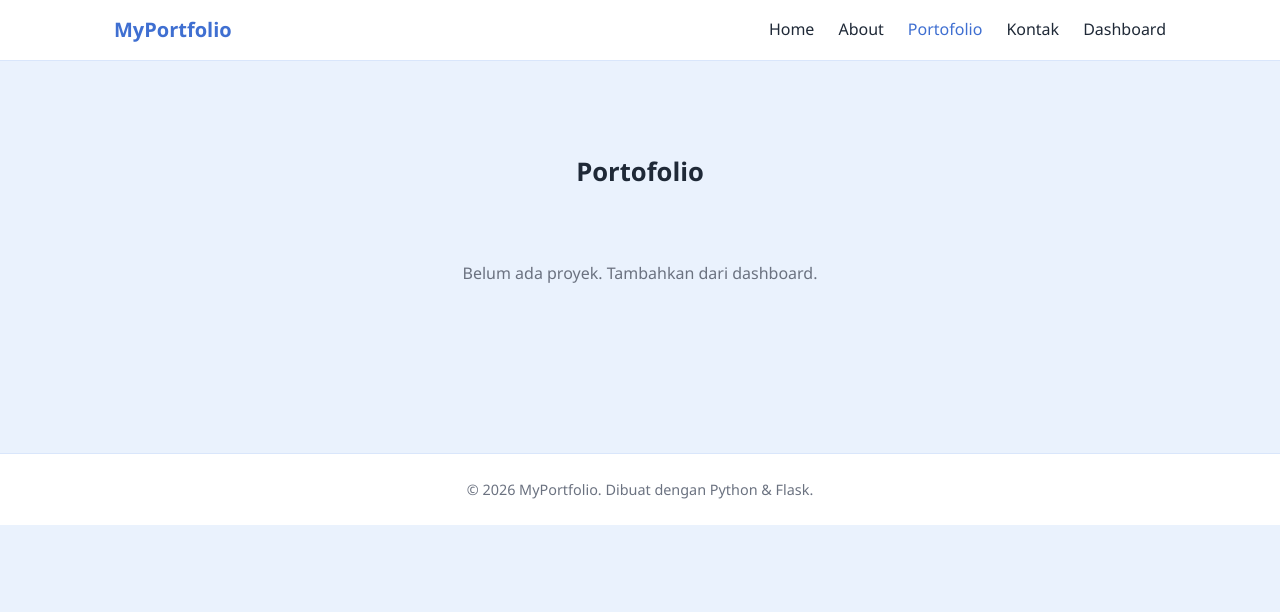
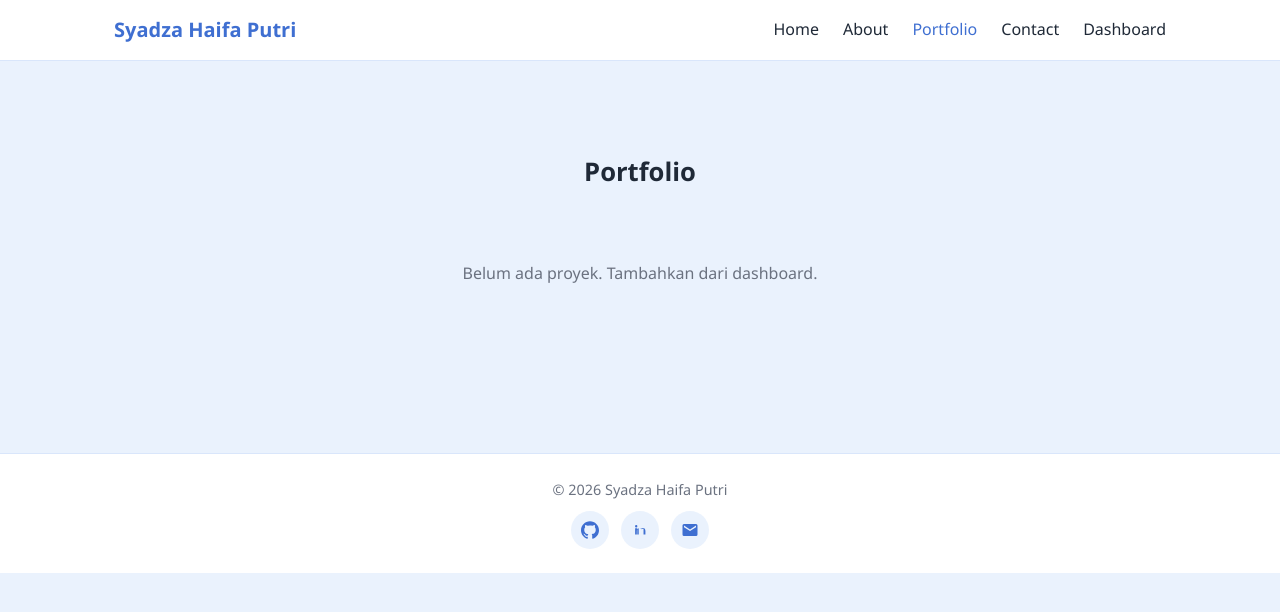
Before and after one commit to haifasyadzaa-hash/project-portofolio, a Flask app: page /portfolio in a window 1280 px wide. Shown: the top 612 px of the page. Run offline with Flask 3, Linux system fonts and the light colour scheme.

Commit message:
memperbaiki tampilan portfolio

```diff
--- a/static/css/style.css
+++ b/static/css/style.css
@@ -100,6 +100,47 @@ img {
   text-align: center;
   color: var(--text-muted);
   font-size: 0.9rem;
+}
+
+.footer .container {
+  display: flex;
+  flex-direction: column;
+  align-items: center;
+  gap: 10px;
+}
+
+.footer-copy {
+  margin: 0;
+}
+
+.footer-social {
+  display: flex;
+  gap: 12px;
+}
+
+.footer-social a {
+  display: inline-flex;
+  align-items: center;
+  justify-content: center;
+  width: 38px;
+  height: 38px;
+  border-radius: 50%;
+  background: var(--soft-blue);
+  color: var(--primary-dark);
+  transition: transform 0.15s ease, background 0.15s ease, color 0.15s ease;
+}
+
+.footer-social a:hover {
+  background: var(--primary-dark);
+  color: var(--white);
+  text-decoration: none;
+  transform: translateY(-2px);
+}
+
+.footer-social svg {
+  width: 18px;
+  height: 18px;
+  fill: currentColor;
 }
 
 /* ---------- Buttons ---------- */
--- a/templates/base.html
+++ b/templates/base.html
@@ -3,18 +3,18 @@
 <head>
   <meta charset="UTF-8">
   <meta name="viewport" content="width=device-width, initial-scale=1.0">
-  <title>{% block title %}Portofolio{% endblock %} | Web Portofolio</title>
+  <title>{% block title %}Portfolio{% endblock %} | Web Portfolio</title>
   <link rel="stylesheet" href="{{ url_for('static', filename='css/style.css') }}">
 </head>
 <body>
   <nav class="navbar">
     <div class="container">
-      <a class="brand" href="{{ url_for('index') }}">MyPortfolio</a>
+      <a class="brand" href="{{ url_for('index') }}">Syadza Haifa Putri</a>
       <ul class="nav-links">
         <li><a href="{{ url_for('index') }}" class="{{ 'active' if request.endpoint == 'index' }}">Home</a></li>
         <li><a href="{{ url_for('about') }}" class="{{ 'active' if request.endpoint == 'about' }}">About</a></li>
-        <li><a href="{{ url_for('portfolio') }}" class="{{ 'active' if request.endpoint in ['portfolio', 'project_detail'] }}">Portofolio</a></li>
-        <li><a href="{{ url_for('contact') }}" class="{{ 'active' if request.endpoint == 'contact' }}">Kontak</a></li>
+        <li><a href="{{ url_for('portfolio') }}" class="{{ 'active' if request.endpoint in ['portfolio', 'project_detail'] }}">Portfolio</a></li>
+        <li><a href="{{ url_for('contact') }}" class="{{ 'active' if request.endpoint == 'contact' }}">Contact</a></li>
         <li><a href="{{ url_for('login') }}">Dashboard</a></li>
       </ul>
     </div>
@@ -36,7 +36,18 @@
 
   <footer class="footer">
     <div class="container">
-      &copy; {{ 2026 }} MyPortfolio. Dibuat dengan Python &amp; Flask.
+      <p class="footer-copy">&copy; {{ 2026 }} Syadza Haifa Putri</p>
+      <div class="footer-social">
+        <a href="https://github.com/" target="_blank" rel="noopener noreferrer" aria-label="GitHub">
+          <svg viewBox="0 0 24 24" aria-hidden="true"><path d="M12 .297c-6.63 0-12 5.373-12 12 0 5.303 3.438 9.8 8.205 11.385.6.113.82-.258.82-.577 0-.285-.01-1.04-.015-2.04-3.338.724-4.042-1.61-4.042-1.61-.546-1.387-1.333-1.756-1.333-1.756-1.089-.745.083-.729.083-.729 1.205.085 1.838 1.236 1.838 1.236 1.07 1.835 2.809 1.305 3.495.998.108-.776.418-1.305.762-1.605-2.665-.305-5.467-1.335-5.467-5.94 0-1.312.468-2.386 1.235-3.23-.123-.303-.536-1.523.117-3.176 0 0 1.008-.322 3.3 1.23a11.5 11.5 0 0 1 3.003-.404c1.02.005 2.047.138 3.003.404 2.292-1.552 3.3-1.23 3.3-1.23.653 1.653.24 2.873.117 3.176.77.844 1.235 1.918 1.235 3.23 0 4.61-2.807 5.633-5.48 5.93.43.372.814 1.103.814 2.223 0 1.606-.015 2.898-.015 3.29 0 .322.216.694.825.576C20.565 22.092 24 17.596 24 12.297c0-6.627-5.373-12-12-12"/></svg>
+        </a>
+        <a href="https://www.linkedin.com/" target="_blank" rel="noopener noreferrer" aria-label="LinkedIn">
+          <svg viewBox="0 0 24 24" aria-hidden="true"><path d="M6.94 8.5A1.56 1.56 0 1 0 6.94 5.37a1.56 1.56 0 0 0 0 3.13ZM5.5 9.5h2.88V18H5.5Zm4.8 0h2.76v1.15h.04c.38-.72 1.31-1.48 2.7-1.48 2.89 0 3.42 1.9 3.42 4.37V18H16.7v-7.7h-2.76v1.04h-.04c-.4-.76-1.32-1.56-2.72-1.56-2.83 0-3.42 1.86-3.42 4.28V18H10.3Z"/></svg>
+        </a>
+        <a href="mailto:your@email.com" aria-label="Email">
+          <svg viewBox="0 0 24 24" aria-hidden="true"><path d="M20 4H4a2 2 0 0 0-2 2v12a2 2 0 0 0 2 2h16a2 2 0 0 0 2-2V6a2 2 0 0 0-2-2Zm0 4.2-8 5.2-8-5.2V6l8 5.2 8-5.2v2.2Z"/></svg>
+        </a>
+      </div>
     </div>
   </footer>
 
--- a/templates/contact.html
+++ b/templates/contact.html
@@ -1,6 +1,6 @@
 {% extends 'base.html' %}
 
-{% block title %}Kontak{% endblock %}
+{% block title %}Contact{% endblock %}
 
 {% block content %}
 <section class="section">
--- a/templates/dashboard/base_dashboard.html
+++ b/templates/dashboard/base_dashboard.html
@@ -8,7 +8,7 @@
 </head>
 <body>
   <div class="dash-topbar">
-    <a class="brand" href="{{ url_for('dashboard_index') }}" style="font-weight:700; color:var(--primary-dark);">MyPortfolio Admin</a>
+    <a class="brand" href="{{ url_for('dashboard_index') }}" style="font-weight:700; color:var(--primary-dark);">Syadza Haifa Putri Admin</a>
     <div>
       <span style="margin-right: 16px; color: var(--text-muted);">Halo, {{ session.get('username') }}</span>
       <a href="{{ url_for('index') }}" class="btn btn-outline btn-small">Lihat Situs</a>
--- a/templates/index.html
+++ b/templates/index.html
@@ -13,7 +13,7 @@
     <p class="headline">{{ profile.headline }}</p>
     <p class="about-summary">{{ profile.about[:220] }}{% if profile.about|length > 220 %}...{% endif %}</p>
     <div class="hero-actions">
-      <a href="{{ url_for('portfolio') }}" class="btn btn-primary">Lihat Portofolio</a>
+      <a href="{{ url_for('portfolio') }}" class="btn btn-primary">Lihat Portfolio</a>
       <a href="{{ url_for('contact') }}" class="btn btn-outline">Hubungi Saya</a>
     </div>
   </div>
--- a/templates/portfolio.html
+++ b/templates/portfolio.html
@@ -1,11 +1,11 @@
 {% extends 'base.html' %}
 
-{% block title %}Portofolio{% endblock %}
+{% block title %}Portfolio{% endblock %}
 
 {% block content %}
 <section class="section">
   <div class="container">
-    <h2 class="section-title">Portofolio</h2>
+    <h2 class="section-title">Portfolio</h2>
 
     {% if projects %}
       <div class="portfolio-grid">
```
